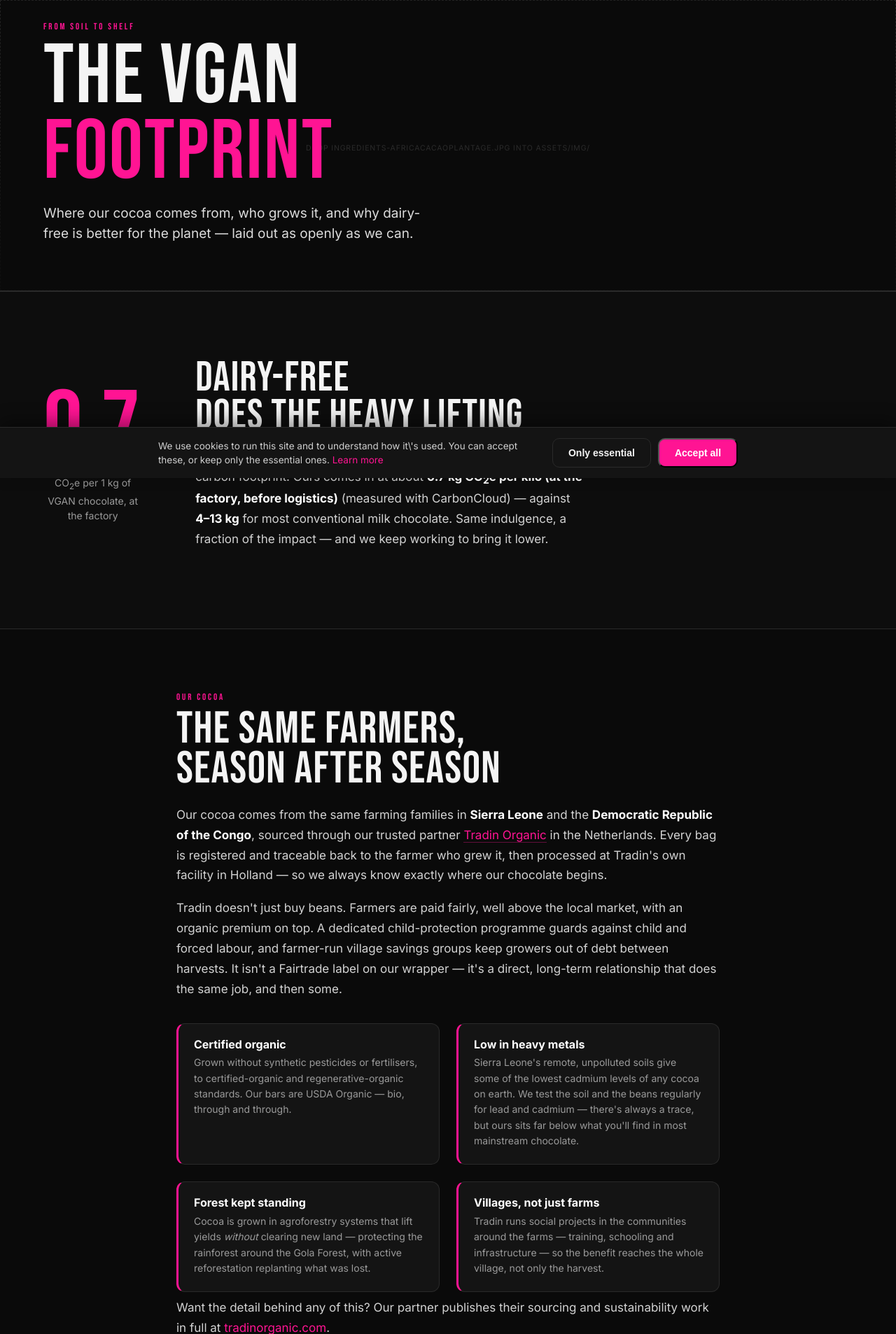
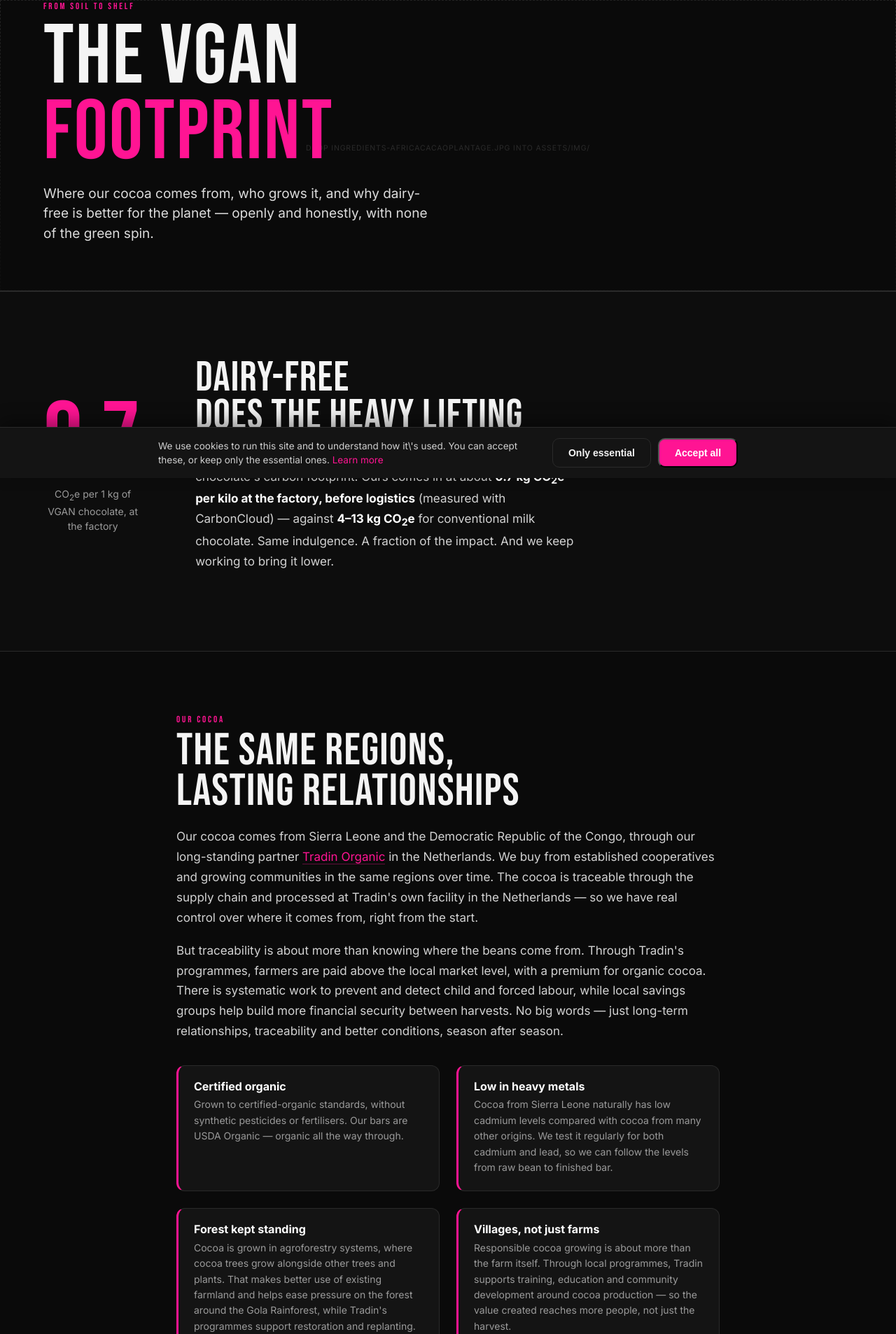
Before and after one commit to ChrisHelmbrecht/VGAN-Site, a PHP site: page /environment.php in a window 1280 px wide. Shown: the part 117-2023 px from the top of the page at 70% size. Run offline with PHP 8.4, Linux system fonts and the light colour scheme.

Commit message:
Fixes Sverre

```diff
--- a/assets/js/storefinder.js
+++ b/assets/js/storefinder.js
@@ -49,9 +49,9 @@
   function render(){
     const arr=filtered();
     var _q=document.getElementById('q').value.trim();
-    headEl.textContent=(userLoc?'Nearest first \u2014 ':'')+arr.length+' stockist'+(arr.length!==1?'s':'')+(stSel.value?' in '+stSel.value:(_q?' matching \u201c'+_q+'\u201d':''));
+    headEl.textContent=(userLoc?'Nearest first \u2014 ':'')+arr.length+' store'+(arr.length!==1?'s':'')+(stSel.value?' in '+stSel.value:(_q?' matching \u201c'+_q+'\u201d':''));
     layer.clearLayers(); arr.forEach(s=>layer.addLayer(s._m));
-    if(!arr.length){resultsEl.innerHTML='<div class="empty">No stockists match that search.<br>Try a nearby city, a different state, or clear the filters.</div>';return;}
+    if(!arr.length){resultsEl.innerHTML='<div class="empty">No stores match that search.<br>Try a nearby city, a different state, or clear the filters.</div>';return;}
     const show=userLoc?arr.slice(0,40):arr;
     resultsEl.innerHTML=show.map(s=>{
       const d=userLoc?'<span class="dist">'+s._d.toFixed(1)+' mi</span>':'';
--- a/config.php
+++ b/config.php
@@ -36,7 +36,7 @@ $SKUS = [
   ['name'=>'Creamy Melt',   'desc'=>'Smooth m*lk-style, nutty', 'cocoa'=>44, 'img'=>'newdesign-creamymelt.png',  'color'=>'#F5C542', 'taste'=>'Velvety and mellow — a slow, milky melt with soft cocoa warmth and a whisper of gentle nuttiness.'],
   ['name'=>'Pink Love',     'desc'=>'Almonds & raspberry',        'cocoa'=>35, 'img'=>'newdesign-pinklove.png',    'color'=>'#E6337F', 'taste'=>'Bright and playful — creamy white cocoa butter lifted by tart raspberry and a crunch of almond.'],
   ['name'=>'Salty Almonds', 'desc'=>'Roasted almonds, sea salt',  'cocoa'=>44, 'img'=>'newdesign-saltyalmonds.png', 'color'=>'#6FB7E6', 'taste'=>'Sweet-and-salty done right — roasted almonds and flaky sea salt against a smooth, creamy melt.'],
-  ['name'=>'Salty Caramel', 'desc'=>'Almonds & salty caramel',    'cocoa'=>33, 'img'=>'SKU-SaltyCaramel.png','color'=>'#D2691E', 'taste'=>'Golden and indulgent — buttery caramel, a pinch of sea salt and toasted almond over a silky base.'],
+  ['name'=>'Salty Caramel', 'desc'=>'Almonds & salty caramel',    'cocoa'=>36, 'img'=>'SKU-SaltyCaramel.png','color'=>'#D2691E', 'taste'=>'Golden and indulgent — buttery caramel, a pinch of sea salt and toasted almond over a silky base.'],
   ['name'=>'Dark',          'desc'=>'Deep & intense',             'cocoa'=>70, 'img'=>'SKU-Dark.png',        'color'=>'#3A2318', 'taste'=>'Deep and grown-up — rich roasted cocoa with a gentle bitter edge and a long, clean finish.'],
   ['name'=>'Coffee Beans',  'desc'=>'Crunchy roasted coffee',     'cocoa'=>44, 'img'=>'SKU_Coffee.png',      'color'=>'#6F4E37', 'taste'=>'For the coffee lover — crunchy roasted coffee beans and a malty, chocolatey warmth.'],
 ];
--- a/environment.php
+++ b/environment.php
@@ -7,7 +7,7 @@ include __DIR__.'/partials/header.php';
   <div class="wrap sub-hero-inner">
     <div class="eyebrow accent"><?= tv('sustain_eyebrow','FROM SOIL TO SHELF') ?></div>
     <h1><?= tv('env_hero_h1','THE VGAN<br><span class="mag">FOOTPRINT</span>') ?></h1>
-    <p><?= tv('env_hero_p','Where our cocoa comes from, who grows it, and why dairy-free is better for the planet — laid out as openly as we can.') ?></p>
+    <p><?= tv('env_hero_p','Where our cocoa comes from, who grows it, and why dairy-free is better for the planet — openly and honestly, with none of the green spin.') ?></p>
   </div>
 </section>
 
@@ -17,7 +17,7 @@ include __DIR__.'/partials/header.php';
     <div class="co2-big"><div class="co2-num xl"><?= e($SUSTAIN['co2']) ?><span>kg</span></div><p><?= tv('env_co2_label','CO<sub>2</sub>e per 1&nbsp;kg of VGAN chocolate, at the factory') ?></p></div>
     <div class="co2-text">
       <h2><?= tv('env_co2_h2','DAIRY-FREE<br>DOES THE HEAVY LIFTING') ?></h2>
-      <p><?= tv('env_co2_a','Skipping milk is the single biggest thing chocolate can do for its carbon footprint. Ours comes in at about ') ?><strong><?= e($SUSTAIN['co2']) ?><?= tv('env_co2_unit','&nbsp;kg CO<sub>2</sub>e per kilo (at the factory, before logistics)') ?></strong> (<?= e($SUSTAIN['co2_source']) ?>)<?= tv('env_co2_mid',' — against ') ?><strong><?= e($SUSTAIN['co2_vs']) ?>&nbsp;kg</strong><?= tv('env_co2_end',' for most conventional milk chocolate. Same indulgence, a fraction of the impact — and we keep working to bring it lower.') ?></p>
+      <p><?= tv('env_co2_p','Skipping milk is one of the most effective things we can do to cut chocolate\'s carbon footprint. Ours comes in at about <strong>0.7 kg CO<sub>2</sub>e per kilo at the factory, before logistics</strong> (measured with CarbonCloud) — against <strong>4–13 kg CO<sub>2</sub>e</strong> for conventional milk chocolate. Same indulgence. A fraction of the impact. And we keep working to bring it lower.') ?>
       <?php if(!empty($SUSTAIN['report_file']) && is_file(__DIR__.'/assets/img/'.$SUSTAIN['report_file'])): ?>
         <a class="btn" href="assets/img/<?= e($SUSTAIN['report_file']) ?>" download><?= tv('env_dl','Download our sustainability report') ?></a>
       <?php endif; ?>
@@ -29,26 +29,26 @@ include __DIR__.'/partials/header.php';
 <section class="section prose-sec">
   <div class="wrap prose">
     <div class="eyebrow accent"><?= tv('env_cocoa_eyebrow','OUR COCOA') ?></div>
-    <h2><?= tv('env_cocoa_h2','THE SAME FARMERS,<br>SEASON AFTER SEASON') ?></h2>
-    <p><?= tv('env_cocoa_p1','Our cocoa comes from the same farming families in <strong>Sierra Leone</strong> and the <strong>Democratic Republic of the Congo</strong>, sourced through our trusted partner <a href="https://www.tradinorganic.com" target="_blank" rel="noopener">Tradin Organic</a> in the Netherlands. Every bag is registered and traceable back to the farmer who grew it, then processed at Tradin\'s own facility in Holland — so we always know exactly where our chocolate begins.') ?></p>
-    <p><?= tv('env_cocoa_p2','Tradin doesn\'t just buy beans. Farmers are paid fairly, well above the local market, with an organic premium on top. A dedicated child-protection programme guards against child and forced labour, and farmer-run village savings groups keep growers out of debt between harvests. It isn\'t a Fairtrade label on our wrapper — it\'s a direct, long-term relationship that does the same job, and then some.') ?></p>
+    <h2><?= tv('env_cocoa_h2','THE SAME REGIONS,<br>LASTING RELATIONSHIPS') ?></h2>
+    <p><?= tv('env_cocoa_p1','Our cocoa comes from Sierra Leone and the Democratic Republic of the Congo, through our long-standing partner <a href="https://www.tradinorganic.com" target="_blank" rel="noopener">Tradin Organic</a> in the Netherlands. We buy from established cooperatives and growing communities in the same regions over time. The cocoa is traceable through the supply chain and processed at Tradin\'s own facility in the Netherlands — so we have real control over where it comes from, right from the start.') ?></p>
+    <p><?= tv('env_cocoa_p2','But traceability is about more than knowing where the beans come from. Through Tradin\'s programmes, farmers are paid above the local market level, with a premium for organic cocoa. There is systematic work to prevent and detect child and forced labour, while local savings groups help build more financial security between harvests. No big words — just long-term relationships, traceability and better conditions, season after season.') ?></p>
 
     <div class="feature-row">
       <div class="feature">
         <h3><?= tv('env_c1_h','Certified organic') ?></h3>
-        <p><?= tv('env_c1_p','Grown without synthetic pesticides or fertilisers, to certified-organic and regenerative-organic standards. Our bars are USDA Organic — bio, through and through.') ?></p>
+        <p><?= tv('env_c1_p','Grown to certified-organic standards, without synthetic pesticides or fertilisers. Our bars are USDA Organic — organic all the way through.') ?></p>
       </div>
       <div class="feature">
         <h3><?= tv('env_c2_h','Low in heavy metals') ?></h3>
-        <p><?= tv('env_c2_p','Sierra Leone\'s remote, unpolluted soils give some of the lowest cadmium levels of any cocoa on earth. We test the soil and the beans regularly for lead and cadmium — there\'s always a trace, but ours sits far below what you\'ll find in most mainstream chocolate.') ?></p>
+        <p><?= tv('env_c2_p','Cocoa from Sierra Leone naturally has low cadmium levels compared with cocoa from many other origins. We test it regularly for both cadmium and lead, so we can follow the levels from raw bean to finished bar.') ?></p>
       </div>
       <div class="feature">
         <h3><?= tv('env_c3_h','Forest kept standing') ?></h3>
-        <p><?= tv('env_c3_p','Cocoa is grown in agroforestry systems that lift yields <em>without</em> clearing new land — protecting the rainforest around the Gola Forest, with active reforestation replanting what was lost.') ?></p>
+        <p><?= tv('env_c3_p','Cocoa is grown in agroforestry systems, where cocoa trees grow alongside other trees and plants. That makes better use of existing farmland and helps ease pressure on the forest around the Gola Rainforest, while Tradin\'s programmes support restoration and replanting.') ?></p>
       </div>
       <div class="feature">
         <h3><?= tv('env_c4_h','Villages, not just farms') ?></h3>
-        <p><?= tv('env_c4_p','Tradin runs social projects in the communities around the farms — training, schooling and infrastructure — so the benefit reaches the whole village, not only the harvest.') ?></p>
+        <p><?= tv('env_c4_p','Responsible cocoa growing is about more than the farm itself. Through local programmes, Tradin supports training, education and community development around cocoa production — so the value created reaches more people, not just the harvest.') ?></p>
       </div>
     </div>
     <p class="prose-note"><?= tv('env_cocoa_note','Want the detail behind any of this? Our partner publishes their sourcing and sustainability work in full at <a href="https://www.tradinorganic.com/sourcing/own-projects/sierra-leone-organic-cocoa-beans" target="_blank" rel="noopener">tradinorganic.com</a>.') ?></p>
@@ -63,7 +63,7 @@ include __DIR__.'/partials/header.php';
     <div class="bcorp-copy">
       <div class="eyebrow accent"><?= tv('env_bcorp_eyebrow','CERTIFIED B CORPORATION') ?></div>
       <h2><?= tv('env_bcorp_h2','WE PUT IT<br>IN WRITING') ?></h2>
-      <p><?= tv('env_bcorp_p','B Corp certification means we\'re independently held to account on how we treat people and the planet — not just what we say, but what we can prove. It\'s the same standard we hold our whole supply chain to.') ?></p>
+      <p><?= tv('env_bcorp_p','B Corp certification means our work is assessed against independent standards for how we affect people and the planet — not just what we say, but what we can actually document. We carry that same thinking through the whole supply chain.') ?></p>
     </div>
   </div>
 </section>
@@ -73,23 +73,23 @@ include __DIR__.'/partials/header.php';
   <div class="wrap prose">
     <div class="eyebrow accent"><?= tv('env_proof_eyebrow','PROOF, NOT PROMISES') ?></div>
     <h2><?= tv('env_proof_h2','WHAT WE STAND BEHIND') ?></h2>
-    <p><?= tv('env_proof_p','We signed the Norwegian <strong>Guide Against Greenwashing</strong> (SKIFT) — so every claim here is one we can back up. Here\'s what that looks like.') ?></p>
+    <p><?= tv('env_proof_p','We\'ve signed the Norwegian <strong>Guide Against Greenwashing</strong> (SKIFT). It commits us to being concrete, open and accountable when we talk about sustainability. Here\'s some of what we can document.') ?></p>
     <div class="feature-row">
       <div class="feature">
         <h3><?= tv('env_p1_h','Certified organic &amp; vegan') ?></h3>
-        <p><?= tv('env_p1_p','USDA Organic and EU Organic across the range — dairy-free, and made without GMO or harmful chemicals. Vegan-certified, always.') ?></p>
+        <p><?= tv('env_p1_p','Our bars are certified organic and vegan — USDA Organic in the US and EU Organic in Europe, and always dairy-free.') ?></p>
       </div>
       <div class="feature">
-        <h3><?= tv('env_p2_h','A living income for farmers') ?></h3>
-        <p><?= tv('env_p2_p','We work with <a href="https://fairfood.org" target="_blank" rel="noopener">Fairfood</a> and Tradin Organic toward full farm-to-bar traceability and a genuine living income for the people who grow our cocoa.') ?></p>
+        <h3><?= tv('env_p2_h','Better conditions for cocoa farmers') ?></h3>
+        <p><?= tv('env_p2_p','Through Tradin Organic and our work with <a href="https://fairfood.org" target="_blank" rel="noopener">Fairfood</a>, we work toward greater traceability in the cocoa chain and better economic conditions for the people who grow our cocoa.') ?></p>
       </div>
       <div class="feature">
-        <h3><?= tv('env_p3_h','Recyclable, plastic-free packaging') ?></h3>
-        <p><?= tv('env_p3_p','Our packaging is 100% recyclable, and we\'re designing the plastic out of it — because a clean product deserves a clean wrapper.') ?></p>
+        <h3><?= tv('env_p3_h','Less plastic. More recyclable.') ?></h3>
+        <p><?= tv('env_p3_p','We\'re systematically reducing plastic and making our packaging easier to recycle. The goal is packaging that protects the chocolate well, with as little unnecessary material as possible.') ?></p>
       </div>
       <div class="feature">
         <h3><?= tv('env_p4_h','Measured, not guessed') ?></h3>
-        <p><?= tv('env_p4_p','Our carbon footprint is calculated with <a href="https://carboncloud.com" target="_blank" rel="noopener">CarbonCloud</a>, mapping every ingredient from farm to bar — so the numbers we publish are real.') ?></p>
+        <p><?= tv('env_p4_p','We use <a href="https://carboncloud.com" target="_blank" rel="noopener">CarbonCloud</a> to calculate our chocolate\'s carbon footprint — based on the ingredients and the supply chain behind the product. That gives us a documented baseline to measure, compare and reduce the footprint over time.') ?></p>
       </div>
     </div>
   </div>
@@ -101,7 +101,7 @@ include __DIR__.'/partials/header.php';
   <div class="wrap">
     <div class="eyebrow accent"><?= tv('env_ch_eyebrow','NO GREENWASHING') ?></div>
     <h2><?= tv('env_ch_h2','REAL CHANGE,<br>NOT NEW WRAPPING') ?></h2>
-    <p><?= tv('env_ch_p','Anyone can print a leaf on a wrapper. We went the other way &mdash; rebuilding what\'s inside: the farming, the recipe, the shipping, the numbers. Lighter on the planet by design, not by decoration.') ?></p>
+    <p><?= tv('env_ch_p','Anyone can print a leaf on a wrapper. We started somewhere else — with the ingredients, the recipe, the supply chain and the numbers. A lower footprint is about how the chocolate is actually made, not how the wrapper looks.') ?></p>
   </div>
 </section>
 
--- a/index.php
+++ b/index.php
@@ -113,7 +113,7 @@ include __DIR__.'/partials/header.php';
   <div class="wrap manifesto-inner">
     <div class="eyebrow accent">JOYFUL REBELLION</div>
     <p class="manifesto-lead"><?= tv('manifesto_lead',"We didn't set out to make <em>vegan</em> chocolate.<br>We set out to make chocolate so good you'd never ask what's <em>not</em> in it.") ?></p>
-    <p class="manifesto-body"><?= tv('manifesto_body','Born in Norway and made without dairy, for people who treat themselves on purpose. Premium organic cocoa, clean ingredients, and real character — all the pleasure of great chocolate, with none of the dairy and nothing boring about it.') ?></p>
+    <p class="manifesto-body"><?= tv('manifesto_body','Born in Norway. Made without dairy. Premium organic cocoa, clean ingredients and plenty of character. Everything you want from seriously good chocolate — just without the milk.') ?></p>
     <a class="link-arrow" href="story.php"><?= tv('manifesto_link','Our story &rarr;') ?></a>
   </div>
 </section>
@@ -217,7 +217,7 @@ document.querySelectorAll('.vid-play').forEach(function(btn){
 <section class="wtb-teaser">
   <div class="wrap wtb-inner">
     <div>
-      <div class="eyebrow accent"><?= tv('store_eyebrow','STOCKISTS') ?></div>
+      <div class="eyebrow accent"><?= tv('store_eyebrow','STORES') ?></div>
       <h2><?= tv('store_h2_l1','FIND US IN') ?><br><span class="big-num"><?= $storeCount ?></span> <?= tv('store_h2_l2','STORES') ?></h2>
       <p><?= tv('store_p_pre','Across') ?> <?= $states ?> <?= tv('store_p_post','states — and growing. Track down your nearest bar.') ?></p>
       <a class="btn" href="where-to-buy.php"><?= tv('store_cta','Open the store finder') ?></a>
@@ -239,7 +239,7 @@ document.querySelectorAll('.vid-play').forEach(function(btn){
       <div class="mk-block">
         <h4><?= tv('mk_ingredients','Ingredients') ?></h4>
         <p id="mkIngredients"></p>
-        <p class="mk-allergen"><strong><?= tv('mk_maycontain','May contain:') ?></strong> <span id="mkAllergens"></span></p>
+        <p class="mk-allergen"><strong><?= tv('mk_maycontain','May contain traces of:') ?></strong> <span id="mkAllergens"></span></p>
       </div>
       <div class="mk-block">
         <h4><?= tv('mk_nutrition','Nutrition') ?></h4>
--- a/where-to-buy.php
+++ b/where-to-buy.php
@@ -7,14 +7,14 @@ $fState  = trim($_GET['state'] ?? $_GET['st'] ?? '');
 $fStores = array_values(array_filter(array_map('trim', explode(',', $_GET['stores'] ?? ''))));
 if($fArea!==''){
   $pageTitle = 'VGAN in '.$fArea;
-  $pageDesc  = 'Find VGAN dairy-free chocolate in '.$fArea.'. See the stockists near you and get directions.';
+  $pageDesc  = 'Find VGAN dairy-free chocolate in '.$fArea.'. See the stores near you and get directions.';
 }
 include __DIR__.'/partials/header.php';
 ?>
 <section class="wrap finder-head">
   <div class="eyebrow accent">STORE FINDER</div>
   <h1><?php if($fArea!==''): ?>FIND US IN <span class="mag"><?= e($fArea) ?></span><?php else: ?>FIND US <span class="mag">NEAR YOU</span><?php endif; ?></h1>
-  <p><span id="count"><?= count($stores) ?></span> stockists across the US — and growing. Search by city or ZIP, filter by state, or let us find the nearest bars to you.</p>
+  <p><span id="count"><?= count($stores) ?></span> <?= tv('wtb_intro','stores across the US — and growing. Search by city or ZIP, filter by state, or let us find the ones nearest you.') ?></p>
   <div class="controls">
     <button class="btn-loc" id="locBtn">
       <svg viewBox="0 0 24 24" fill="none" stroke="currentColor" stroke-width="2"><path d="M12 21s-7-6.2-7-11a7 7 0 0 1 14 0c0 4.8-7 11-7 11z"/><circle cx="12" cy="10" r="2.5"/></svg>
@@ -29,7 +29,7 @@ include __DIR__.'/partials/header.php';
 <div class="wrap">
   <div class="finder">
     <div class="list">
-      <div class="list-head" id="listHead">All stockists</div>
+      <div class="list-head" id="listHead"><?= tv('wtb_all','All stores') ?></div>
       <div id="results"></div>
     </div>
     <div id="map"></div>
```
Also changed, not shown: lang/es.php (+30 -27 lines), lang/no.php (+30 -27 lines), story.php (+8 -8 lines).
